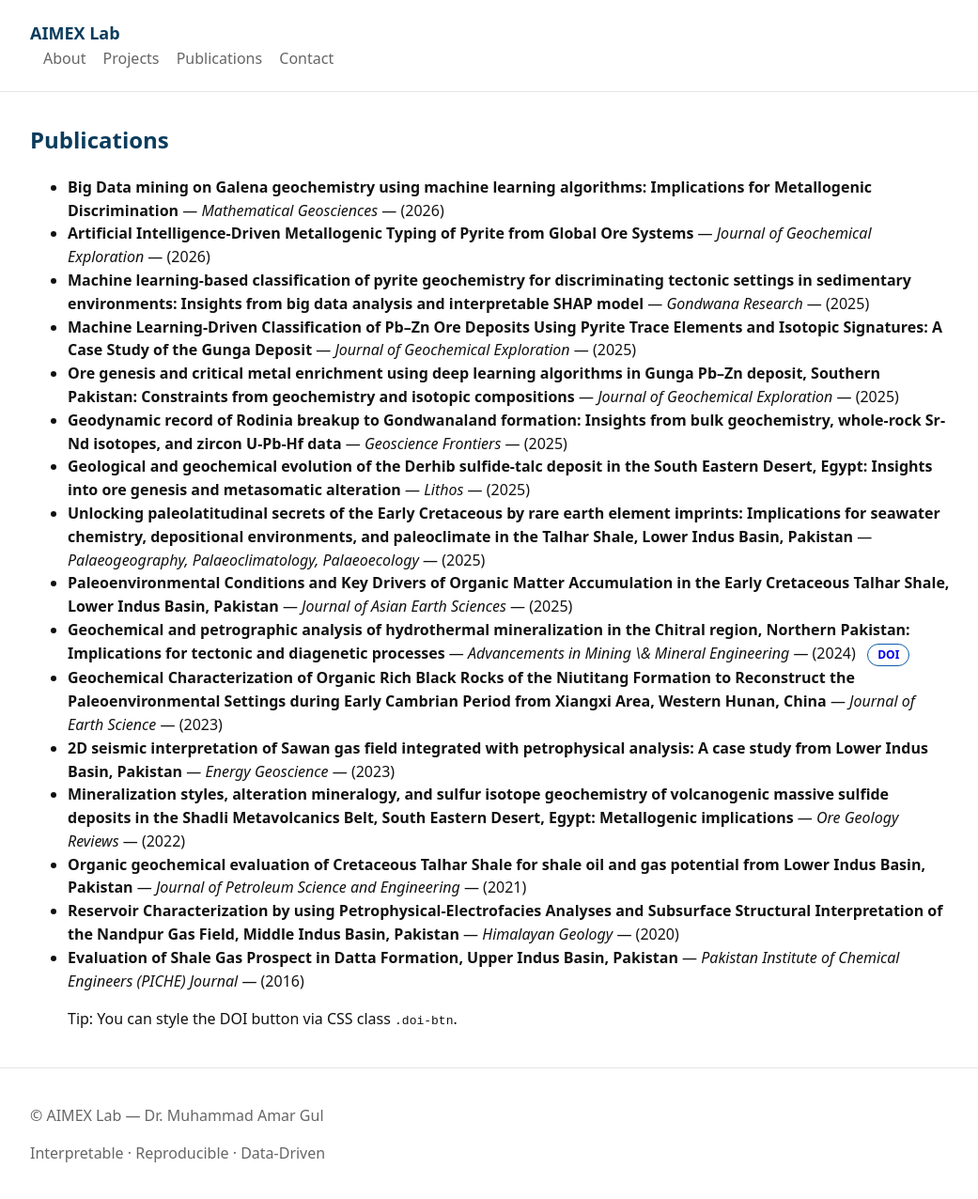
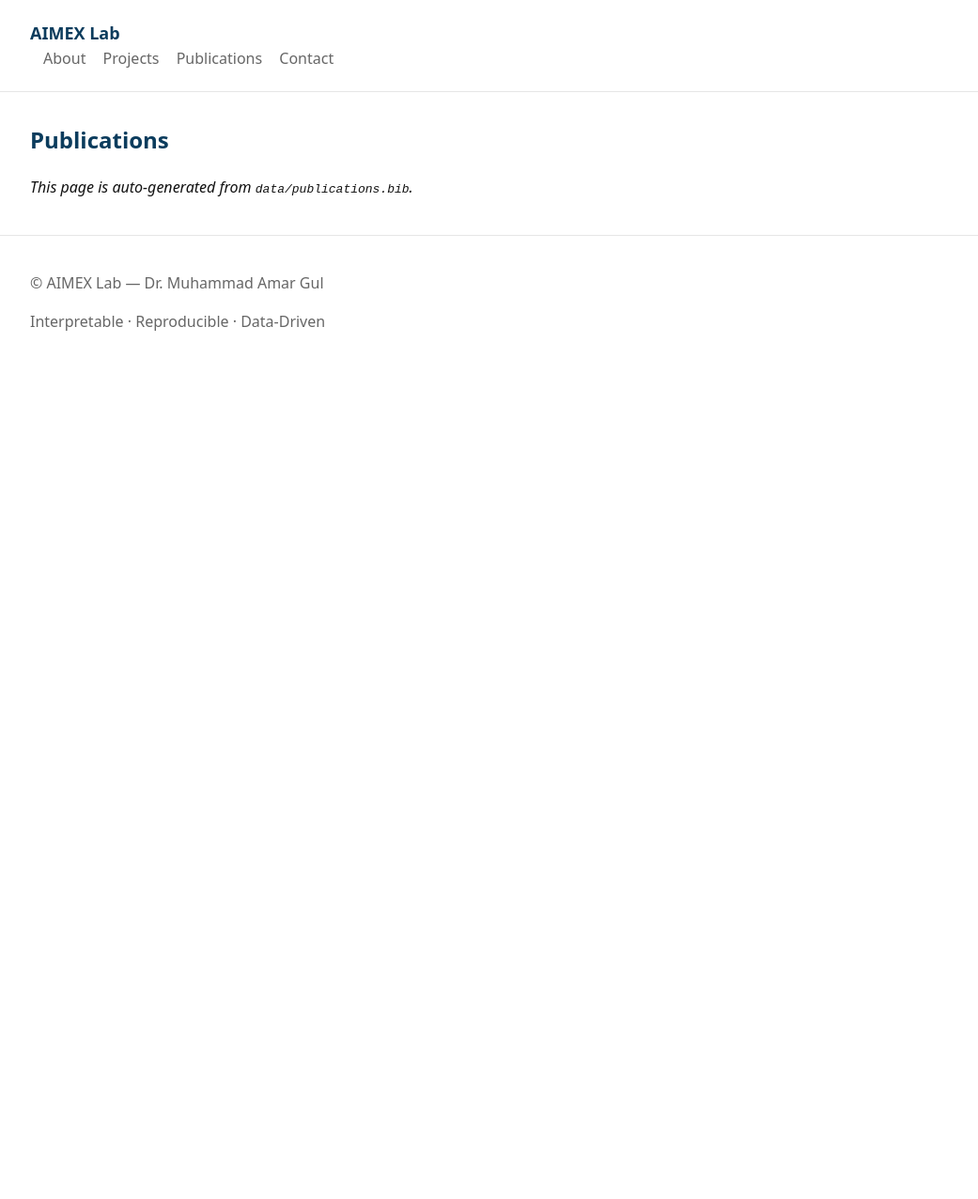
Before and after one commit to Dr-Amar/Dr-Gul.github.io, a Jekyll site: the page built from _pages/publications.md, in a window 1280 px wide and 1278 px high. Shown: the whole window at 94% size, without its empty margins (118-1159 px from the left). Built offline with Jekyll 4.4.1, drawn with Linux system fonts in a browser that asks for light colours.

Commit message:
Update publications.md

```diff
--- a/_pages/publications.md
+++ b/_pages/publications.md
@@ -4,23 +4,5 @@ permalink: /publications/
 ---
 
 <!-- AUTO-GENERATED:PUBLICATIONS:START -->
-- **Big Data mining on Galena geochemistry using machine learning algorithms: Implications for Metallogenic Discrimination** — *Mathematical Geosciences* — (2026)
-- **Artificial Intelligence-Driven Metallogenic Typing of Pyrite from Global Ore Systems** — *Journal of Geochemical Exploration* — (2026)
-- **Machine learning-based classification of pyrite geochemistry for discriminating tectonic settings in sedimentary environments: Insights from big data analysis and interpretable SHAP model** — *Gondwana Research* — (2025)
-- **Machine Learning-Driven Classification of Pb--Zn Ore Deposits Using Pyrite Trace Elements and Isotopic Signatures: A Case Study of the Gunga Deposit** — *Journal of Geochemical Exploration* — (2025)
-- **Ore genesis and critical metal enrichment using deep learning algorithms in Gunga Pb--Zn deposit, Southern Pakistan: Constraints from geochemistry and isotopic compositions** — *Journal of Geochemical Exploration* — (2025)
-- **Geodynamic record of Rodinia breakup to Gondwanaland formation: Insights from bulk geochemistry, whole-rock Sr-Nd isotopes, and zircon U-Pb-Hf data** — *Geoscience Frontiers* — (2025)
-- **Geological and geochemical evolution of the Derhib sulfide-talc deposit in the South Eastern Desert, Egypt: Insights into ore genesis and metasomatic alteration** — *Lithos* — (2025)
-- **Unlocking paleolatitudinal secrets of the Early Cretaceous by rare earth element imprints: Implications for seawater chemistry, depositional environments, and paleoclimate in the Talhar Shale, Lower Indus Basin, Pakistan** — *Palaeogeography, Palaeoclimatology, Palaeoecology* — (2025)
-- **Paleoenvironmental Conditions and Key Drivers of Organic Matter Accumulation in the Early Cretaceous Talhar Shale, Lower Indus Basin, Pakistan** — *Journal of Asian Earth Sciences* — (2025)
-- **Geochemical and petrographic analysis of hydrothermal mineralization in the Chitral region, Northern Pakistan: Implications for tectonic and diagenetic processes** — *Advancements in Mining \& Mineral Engineering* — (2024) &nbsp; <a class="doi-btn" href="https://doi.org/10.33552/AMME.2024.01.00051" target="_blank" rel="noopener">DOI</a>
-- **Geochemical Characterization of Organic Rich Black Rocks of the Niutitang Formation to Reconstruct the Paleoenvironmental Settings during Early Cambrian Period from Xiangxi Area, Western Hunan, China** — *Journal of Earth Science* — (2023)
-- **2D seismic interpretation of Sawan gas field integrated with petrophysical analysis: A case study from Lower Indus Basin, Pakistan** — *Energy Geoscience* — (2023)
-- **Mineralization styles, alteration mineralogy, and sulfur isotope geochemistry of volcanogenic massive sulfide deposits in the Shadli Metavolcanics Belt, South Eastern Desert, Egypt: Metallogenic implications** — *Ore Geology Reviews* — (2022)
-- **Organic geochemical evaluation of Cretaceous Talhar Shale for shale oil and gas potential from Lower Indus Basin, Pakistan** — *Journal of Petroleum Science and Engineering* — (2021)
-- **Reservoir Characterization by using Petrophysical-Electrofacies Analyses and Subsurface Structural Interpretation of the Nandpur Gas Field, Middle Indus Basin, Pakistan** — *Himalayan Geology* — (2020)
-- **Evaluation of Shale Gas Prospect in Datta Formation, Upper Indus Basin, Pakistan** — *Pakistan Institute of Chemical Engineers (PICHE) Journal* — (2016)
-
-> Tip: You can style the DOI button via CSS class `.doi-btn`.
-
+_This page is auto-generated from `data/publications.bib`._
 <!-- AUTO-GENERATED:PUBLICATIONS:END -->
```
